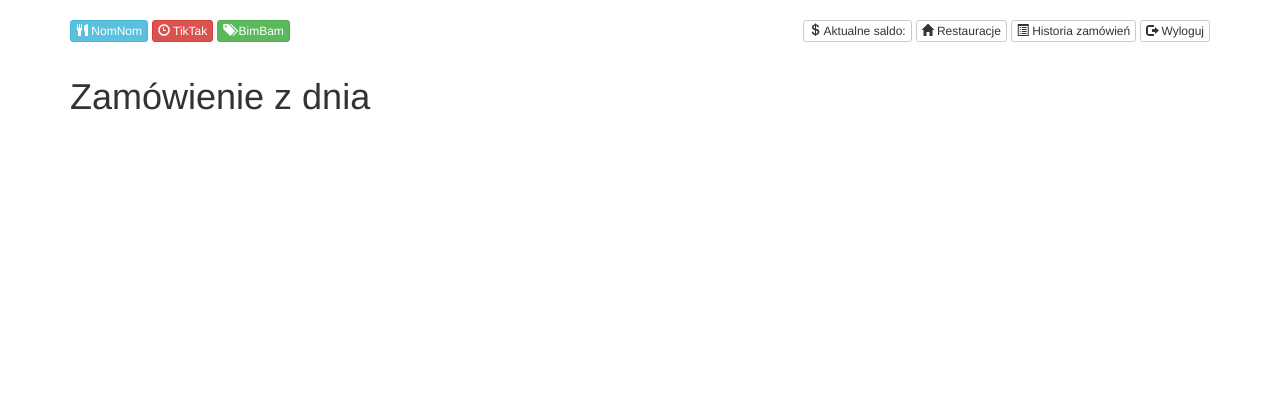
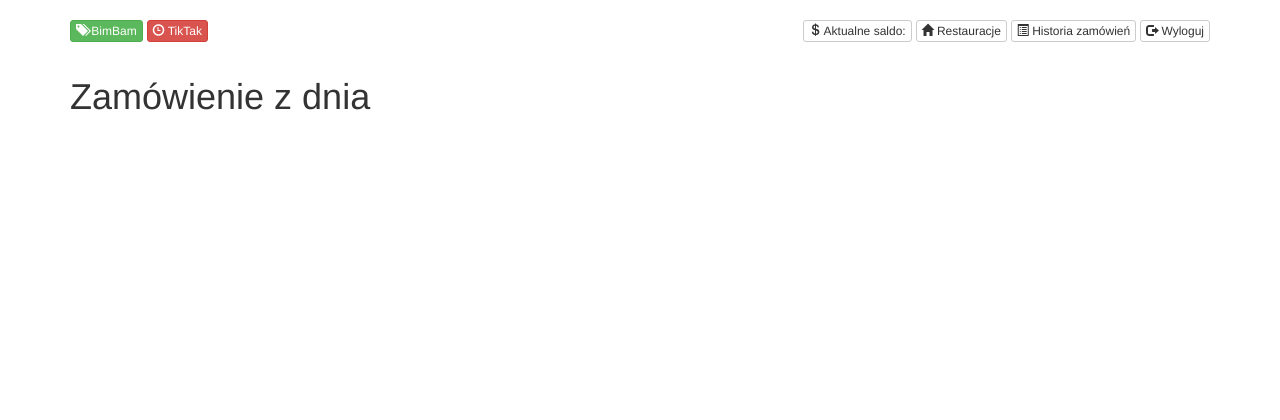
Before and after one commit to HumanDevice/nomnom, a Yii app: template views/admin/view.php in a window 1280 px wide. Shown: the top 420 px of the page. Run offline with PHP 8.4 and a stand-in for Yii, Linux system fonts and the light colour scheme; the template is opened without the code that fills it, so the values that code supplies are empty; some libraries are stand-ins or nearby versions.

Commit message:
nomnom temp off

```diff
--- a/controllers/SiteController.php
+++ b/controllers/SiteController.php
@@ -72,6 +72,8 @@ class SiteController extends Controller
      */
     public function actionIndex()
     {
+        return $this->redirect(['bimbam/index']);
+        /*
         $order = Order::find()->where(['!=', 'stage', Order::STAGE_CLOSE])->orderBy(['id' => SORT_DESC])->limit(1)->one();
 
         if ($order) {
@@ -84,6 +86,7 @@ class SiteController extends Controller
         }
 
         return $this->render('index');
+        */
     }
 
     /**
--- a/views/menu/user.php
+++ b/views/menu/user.php
@@ -13,9 +13,9 @@ if (!isset($service)) {
     <div class="col-lg-12 text-right">
         <div class="form-group">
             <div class="pull-left">
-                <a href="<?= Url::to(['site/index']) ?>" class="btn btn-info btn-xs"><i class="glyphicon glyphicon-cutlery"></i> NomNom</a>
+                <?php /*<a href="<?= Url::to(['site/index']) ?>" class="btn btn-info btn-xs"><i class="glyphicon glyphicon-cutlery"></i> NomNom</a>*/ ?>
+                <a href="<?= Url::to(['bimbam/index']) ?>" class="btn btn-success btn-xs"><i class="glyphicon glyphicon-tags"></i> BimBam</a>
                 <a href="<?= Url::to(['tiktak/index']) ?>" class="btn btn-danger btn-xs"><i class="glyphicon glyphicon-time"></i> TikTak</a>
-                <a href="<?= Url::to(['bimbam/index']) ?>" class="btn btn-success btn-xs"><i class="glyphicon glyphicon-tags"></i> BimBam</a>
             </div>
 <?php if ($service === 'nomnom'): ?>
             <a href="<?= Url::to(['account/index']) ?>" class="btn btn-<?= $active == 'a' ? 'danger' : 'default' ?> btn-xs"><i class="glyphicon glyphicon-usd"></i> Aktualne saldo: <strong><?= Yii::$app->formatter->asCurrency(Yii::$app->user->identity->balance, 'PLN') ?></strong></a>
```
